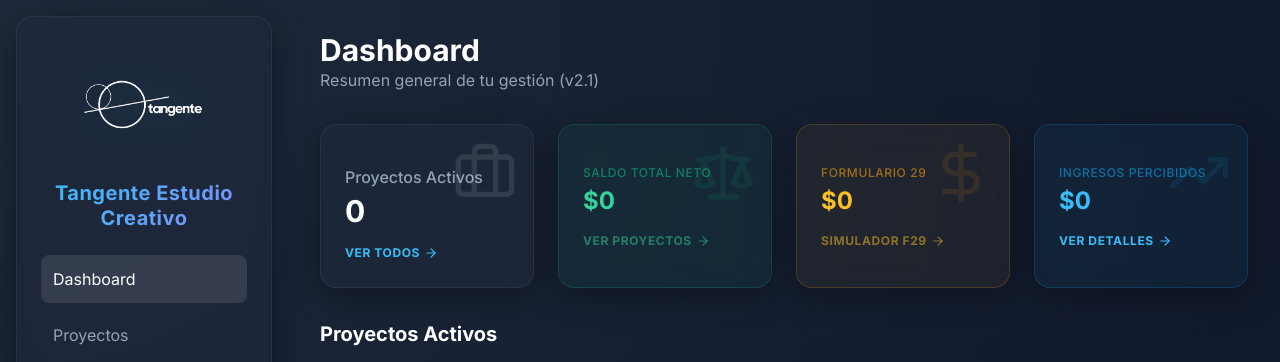
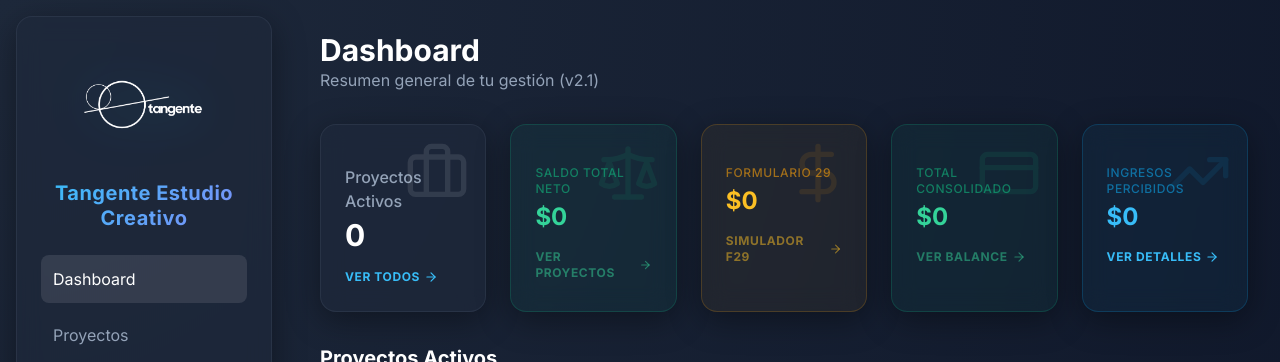
Before and after one commit to pdiazg46-design/ATSIT-Finanzas, a Next.js app: page /dashboard in a window 1280 px wide. Shown: the top 362 px of the page. Built offline with nearby package versions, Linux system fonts and the light colour scheme; no server answers; the database is empty.

Commit message:
feat: añadir tarjeta consolidada (saldo + f29) al dashboard

```diff
--- a/app/dashboard/page.tsx
+++ b/app/dashboard/page.tsx
@@ -107,6 +107,8 @@ export default async function DashboardPage() {
     const dash_f29VatPayable = Math.max(0, dash_f29Debit - dash_f29Credit);
     const dash_totalF29 = dash_f29VatPayable + dash_f29Retentions + dash_f29Ppm;
 
+    const totalConsolidated = totalAvailableInProjects + dash_totalF29;
+
     const formatCurrency = (val: number) => {
         return new Intl.NumberFormat('es-CL', { style: 'currency', currency: 'CLP' }).format(val || 0);
     };
@@ -118,7 +120,7 @@ export default async function DashboardPage() {
                 <p className="text-sm md:text-base text-slate-400">Resumen general de tu gestión (v2.1)</p>
             </header>
 
-            <div className="grid grid-cols-1 md:grid-cols-2 lg:grid-cols-4 gap-4 md:gap-6">
+            <div className="grid grid-cols-1 md:grid-cols-2 lg:grid-cols-5 gap-4 md:gap-6">
                 {/* 1. Active Projects Count */}
                 <div className="glass-card p-4 md:p-6 space-y-2 md:space-y-4 relative overflow-hidden group">
                     <div className="absolute top-0 right-0 p-4 opacity-10 group-hover:opacity-20 transition-opacity">
@@ -163,7 +165,23 @@ export default async function DashboardPage() {
                     </span>
                 </Link>
 
-                {/* 4. Income (Cash) */}
+                {/* 4. Total Consolidated (NEW) -> TO BALANCE REPORT */}
+                <Link href="/reports/balance" className="glass-card p-4 md:p-6 space-y-2 md:space-y-4 relative overflow-hidden group border-emerald-500/20 bg-emerald-500/5 hover:bg-emerald-500/10 transition-colors cursor-pointer block">
+                    <div className="absolute top-0 right-0 p-4 opacity-10 group-hover:opacity-20 transition-opacity text-emerald-500">
+                        <CreditCard size={48} className="md:w-16 md:h-16" />
+                    </div>
+                    <div>
+                        <p className="text-emerald-500/60 font-medium uppercase tracking-wider text-[10px] md:text-xs group-hover:text-emerald-400">Total Consolidado</p>
+                        <h3 className={`text-xl md:text-2xl font-bold mt-1 ${totalConsolidated >= 0 ? 'text-emerald-400' : 'text-rose-400'}`}>
+                            {formatCurrency(totalConsolidated)}
+                        </h3>
+                    </div>
+                    <span className="inline-flex items-center text-emerald-400/50 text-[10px] md:text-xs font-bold hover:text-emerald-300 transition-colors uppercase tracking-wider">
+                        Ver Balance <ArrowRight size={14} className="ml-1" />
+                    </span>
+                </Link>
+
+                {/* 5. Income (Cash) */}
                 <div className="glass-card p-4 md:p-6 space-y-2 md:space-y-4 relative overflow-hidden group border-sky-500/20 bg-sky-500/5">
                     <div className="absolute top-0 right-0 p-4 opacity-10 group-hover:opacity-20 transition-opacity text-sky-500">
                         <TrendingUp size={48} className="md:w-16 md:h-16" />
```
